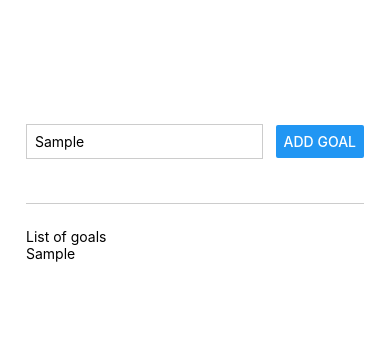
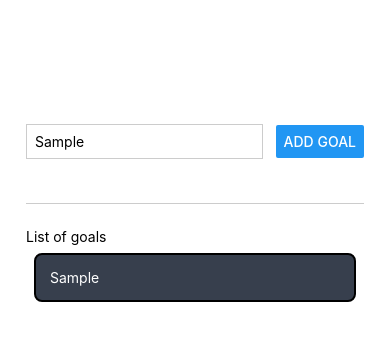
Before and after one commit to Patricknshimiyimana/my_goals_app, a React Native app: screen / in a window 390 px wide. Both pictures are taken after typing "Sample" into the empty fields and a click on the button "ADD GOAL". Shown: the top 340 px of the page. Built offline with nearby package versions, Linux system fonts and the light colour scheme.

Commit message:
style the list items

```diff
--- a/App.js
+++ b/App.js
@@ -26,7 +26,11 @@
       <View style={styles.goalsContainer}>
         <Text>List of goals</Text>
         {goals.map((goal) => {
-          return <Text key={goal}>{goal}</Text>
+          return (
+            <View style={styles.goalItem} key={goal}>
+              <Text style={styles.goalText}>{goal}</Text>
+            </View>
+          );
         })}
       </View>
     </View>
@@ -58,4 +62,14 @@
   goalsContainer: {
     flex: 5,
   },
+  goalItem: {
+    borderWidth: 2,
+    backgroundColor: "#373f4d",
+    padding: 14,
+    margin: 8,
+    borderRadius: 8,
+  },
+  goalText: {
+    color: "white",
+  }
 });
```
